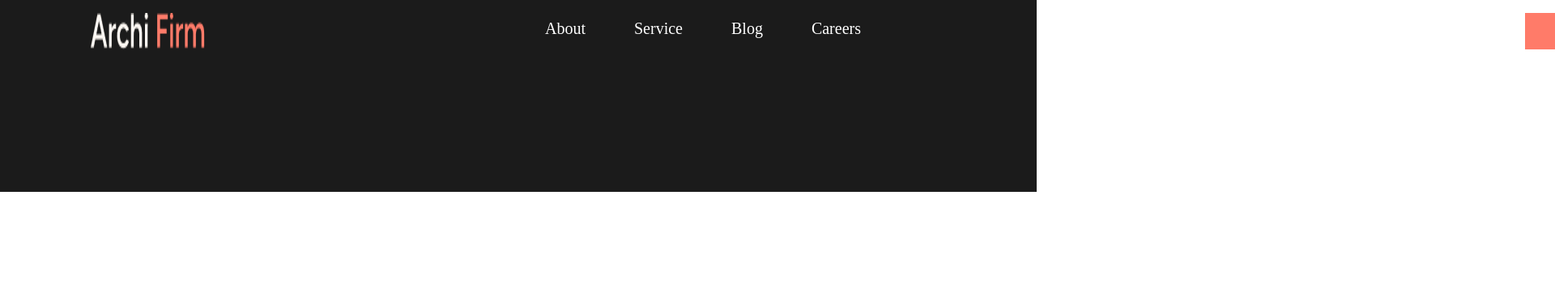
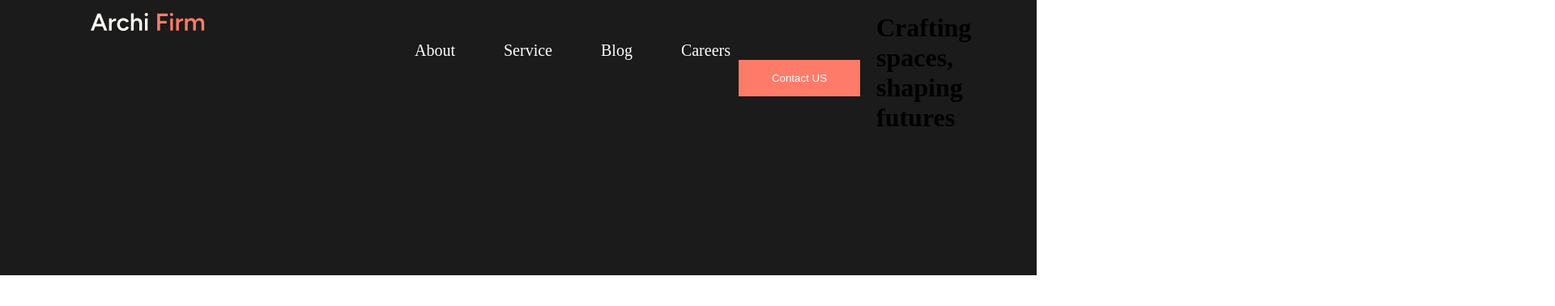
Before and after one commit to gabrieljcoutinho/Projeto-Archi-Firm, a React (Create React App) app: page / in a window 1280 px wide. Shown: the top 378 px of the page at 81% size, 1920 px wide, since content can reach past the window. Built offline with nearby package versions, Linux system fonts and the light colour scheme.

Commit message:
conteudo

```diff
--- a/src/components/Header.jsx
+++ b/src/components/Header.jsx
@@ -1,14 +1,15 @@
 import React from 'react'
 import "../Css/Header.css"
-
 import logo from "../img/logoHeader.png"
 
 const Header = () => {
   return (
     <div className='header'>
-           <img src={logo} alt="logo" />
+      {/* BARRA DE NAVEGAÇÃO (LOGO + MENU + BOTÃO) */}
+      <div className="headerNav">
+        <img src={logo} alt="logo" className="logoHeader" />
+
         <ul className="headerMenu">
-
           <li className="headerMenuLista"><a href="#" className='linkListaHeader'>About</a></li>
           <li className="headerMenuLista"><a href="#" className='linkListaHeader'>Service</a></li>
           <li className="headerMenuLista"><a href="#" className='linkListaHeader'>Blog</a></li>
@@ -18,21 +19,17 @@ const Header = () => {
         <div className="movimentacaobtn">
           <button className='btnContactUs'>Contact US</button>
         </div>
-
-
-          <div className="conteudo">
-
-              <div className="conteudoEscrito">
-
       </div>
 
+      {/* CONTEÚDO (VAI FICAR EMBAIXO DA NAVEGAÇÃO) */}
+      <div className="conteudo">
+        <div className="conteudoEscrito">
+          <h1>Crafting spaces, <br /> shaping futures</h1>
+        </div>
         <div className="conteudoimagem">
-
+          {/* Aqui você pode colocar sua imagem ou elemento visual */}
         </div>
-
       </div>
-
-
     </div>
   )
 }
```
Lines whose indentation alone changed are shown as unchanged.
